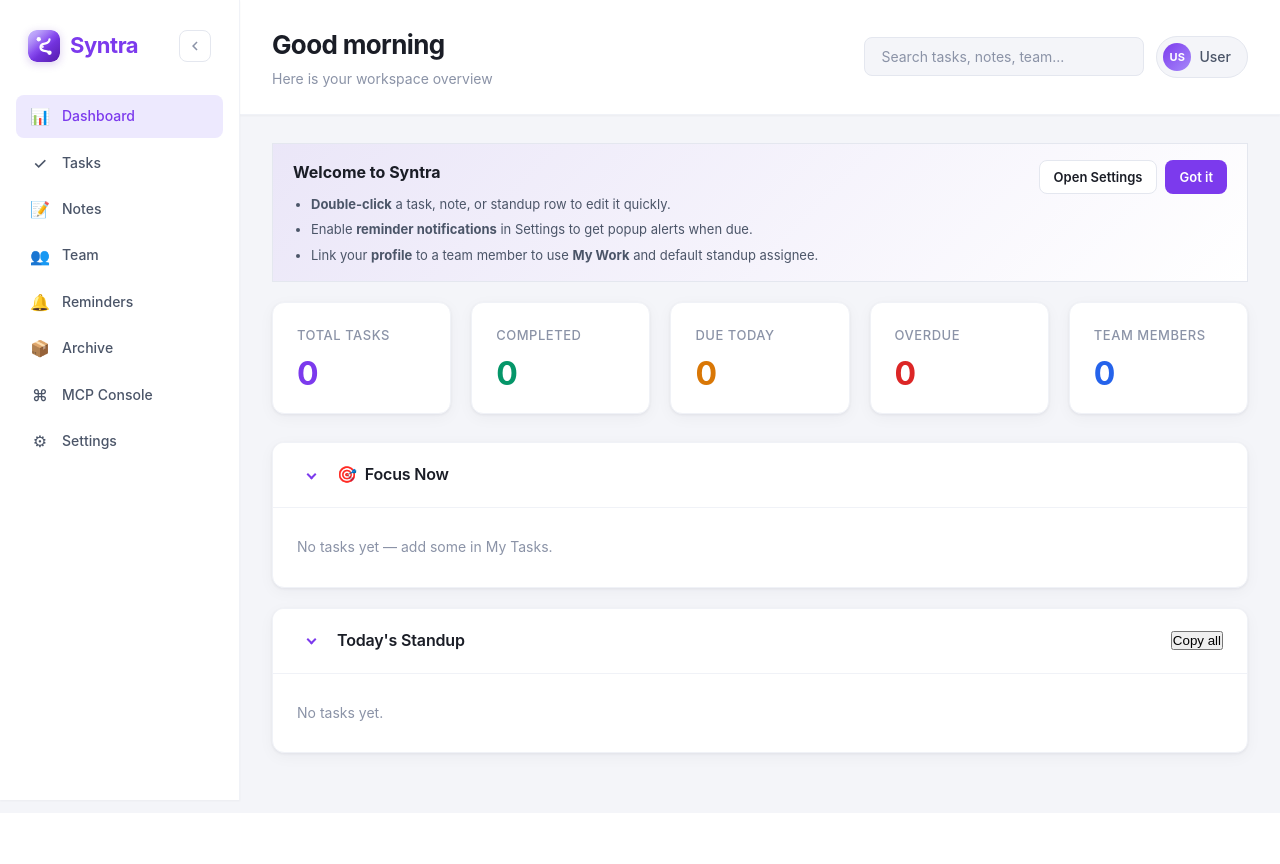
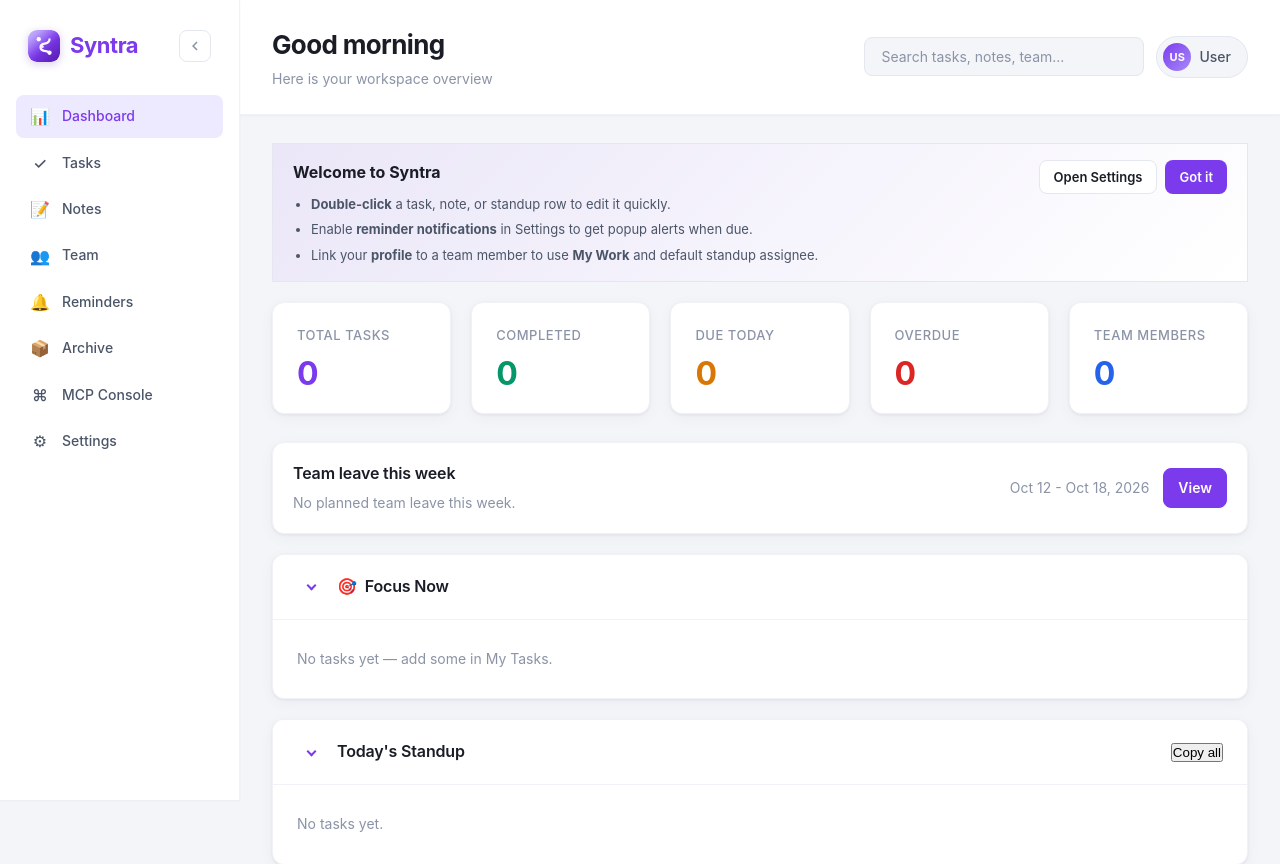
Before and after one commit to umaramad/syntra, a Flask app: page / in a window 1280 px wide. Shown: the top 864 px of the page. Before the commit the page ends 802 px from the top, so only its background shows below. Run offline with Flask 3, Linux system fonts and the light colour scheme; data comes from the database, SQL or seed files in the repository; data that the repository does not hold is empty; some libraries are stand-ins or nearby versions.

Commit message:
Leave plan implemented

```diff
--- a/static/css/style.css
+++ b/static/css/style.css
@@ -380,6 +380,54 @@ body {
   margin-bottom: 1.75rem;
 }
 
+.weekly-leave-overview {
+  display: flex;
+  align-items: center;
+  justify-content: space-between;
+  gap: 1.25rem;
+  padding: 1.125rem 1.25rem;
+  margin-bottom: 1.75rem;
+}
+
+.weekly-leave-overview-main {
+  min-width: 0;
+}
+
+.weekly-leave-overview .section-title {
+  margin: 0 0 0.35rem;
+}
+
+.weekly-leave-summary,
+.weekly-leave-week-label {
+  margin: 0;
+  color: var(--text-muted);
+  font-size: 0.875rem;
+}
+
+.weekly-leave-overview-actions {
+  display: flex;
+  align-items: center;
+  justify-content: flex-end;
+  gap: 0.875rem;
+  flex-shrink: 0;
+}
+
+.weekly-leave-view-btn {
+  padding: 0.5rem 0.875rem;
+  border: 1px solid var(--primary);
+  border-radius: var(--radius-sm);
+  background: var(--primary);
+  color: #fff;
+  font: inherit;
+  font-size: 0.875rem;
+  font-weight: 600;
+  cursor: pointer;
+}
+
+.weekly-leave-view-btn:hover {
+  filter: brightness(1.05);
+}
+
 .stat-card {
   background: var(--surface);
   border: 1px solid var(--border-light);
--- a/static/js/syntra/availability.js
+++ b/static/js/syntra/availability.js
@@ -8,6 +8,7 @@
 
   let menuEl = null;
   let activeConfigBtn = null;
+  let weeklyLeaveTrigger = null;
 
   const viewState = {
     mode: "today", // "today" | "month"
@@ -21,6 +22,32 @@
 
   function todayString() {
     return global.SyntraDateTime.localDateString();
+  }
+
+  function localDateValue(date) {
+    const year = date.getFullYear();
+    const month = String(date.getMonth() + 1).padStart(2, "0");
+    const day = String(date.getDate()).padStart(2, "0");
+    return `${year}-${month}-${day}`;
+  }
+
+  function currentWeekDates(referenceDate = new Date()) {
+    const monday = new Date(referenceDate.getFullYear(), referenceDate.getMonth(), referenceDate.getDate());
+    monday.setDate(monday.getDate() - ((monday.getDay() + 6) % 7));
+    return Array.from({ length: 7 }, (_, offset) => {
+      const date = new Date(monday);
+      date.setDate(monday.getDate() + offset);
+      return localDateValue(date);
+    });
+  }
+
+  function plansForWeek(plans, weekDates) {
+    if (!weekDates || weekDates.length !== 7) return [];
+    const weekStart = weekDates[0];
+    const weekEnd = weekDates[6];
+    return (plans || []).filter(
+      (plan) => plan.start_date <= weekEnd && plan.end_date >= weekStart
+    );
   }
 
   function parseDate(dateStr) {
@@ -78,6 +105,7 @@
 
   async function loadLeavePlans() {
     Syntra.state.leavePlanCache = await Syntra.core.request(Syntra.constants.API.leavePlans);
+    renderWeeklyLeavePreview();
     renderIfVisible();
     return Syntra.state.leavePlanCache;
   }
@@ -203,6 +231,98 @@
       return;
     }
     renderMonth();
+  }
+
+  function formatWeekRange(weekDates) {
+    const start = parseDate(weekDates[0]);
+    const end = parseDate(weekDates[6]);
+    return `${start.toLocaleDateString(undefined, { month: "short", day: "numeric" })} - ${end.toLocaleDateString(undefined, { month: "short", day: "numeric", year: "numeric" })}`;
+  }
+
+  function renderWeeklyLeavePreview() {
+    const weekDates = currentWeekDates();
+    const plans = plansForWeek(Syntra.state.leavePlanCache, weekDates);
+    const weekLabel = formatWeekRange(weekDates);
+    const summary = document.getElementById("weekly-leave-summary");
+    const range = document.getElementById("weekly-leave-week-label");
+
+    if (range) range.textContent = weekLabel;
+    if (summary) {
+      const memberCount = new Set(plans.map((plan) => plan.team_member_id)).size;
+      if (!plans.length) summary.textContent = "No planned team leave this week.";
+      else {
+        const planLabel = plans.length === 1 ? "leave plan" : "leave plans";
+        const memberLabel = memberCount === 1 ? "team member" : "team members";
+        summary.textContent = `${plans.length} ${planLabel} across ${memberCount} ${memberLabel}.`;
+      }
+    }
+
+    const modal = document.getElementById("weekly-leave-modal");
+    if (modal && !modal.hidden) renderWeeklyLeaveModal();
+  }
+
+  function renderWeeklyLeaveModal() {
+    const content = document.getElementById("weekly-leave-modal-content");
+    const range = document.getElementById("weekly-leave-modal-week");
+    if (!content) return;
+
+    const weekDates = currentWeekDates();
+    const plans = plansForWeek(Syntra.state.leavePlanCache, weekDates);
+    if (range) range.textContent = formatWeekRange(weekDates);
+    if (!plans.length) {
+      content.innerHTML = '<p class="weekly-leave-empty">No planned leave this week.</p>';
+      return;
+    }
+
+    const today = todayString();
+    content.innerHTML = `<div class="weekly-leave-days">${weekDates
+      .map((dateStr) => {
+        const dayPlans = onLeaveOn(plans, dateStr);
+        const dayLabel = parseDate(dateStr).toLocaleDateString(undefined, {
+          weekday: "long",
+          month: "short",
+          day: "numeric",
+        });
+        const entries = dayPlans.length
+          ? dayPlans
+              .map((plan) => {
+                const member = findMember(plan.team_member_id);
+                const memberName = plan.member_name || (member && member.name) || "Member";
+                return `<article class="weekly-leave-entry">
+                  <span class="weekly-leave-entry-name">${escapeHtml(memberName)}</span>
+                  <span class="weekly-leave-entry-range">${escapeHtml(formatRange(plan.start_date, plan.end_date))}</span>
+                  ${plan.details ? `<span class="weekly-leave-entry-details">${escapeHtml(plan.details)}</span>` : ""}
+                </article>`;
+              })
+              .join("")
+          : '<p class="weekly-leave-day-empty">No planned leave</p>';
+        return `<section class="weekly-leave-day${dateStr === today ? " is-today" : ""}">
+          <h3 class="weekly-leave-day-title">${escapeHtml(dayLabel)}${dateStr === today ? ' <span class="weekly-leave-today-label">Today</span>' : ""}</h3>
+          <div class="weekly-leave-day-entries">${entries}</div>
+        </section>`;
+      })
+      .join("")}</div>`;
+  }
+
+  function openWeeklyLeaveModal(trigger) {
+    const modal = document.getElementById("weekly-leave-modal");
+    if (!modal) return;
+    weeklyLeaveTrigger = trigger || document.activeElement;
+    renderWeeklyLeaveModal();
+    modal.hidden = false;
+    modal.setAttribute("aria-hidden", "false");
+    document.body.classList.add("modal-open");
+    document.getElementById("weekly-leave-close")?.focus();
+  }
+
+  function closeWeeklyLeaveModal() {
+    const modal = document.getElementById("weekly-leave-modal");
+    if (!modal || modal.hidden) return;
+    modal.hidden = true;
+    modal.setAttribute("aria-hidden", "true");
+    document.body.classList.remove("modal-open");
+    weeklyLeaveTrigger?.focus();
+    weeklyLeaveTrigger = null;
   }
 
   function renderDateLists(dateStr, container) {
@@ -435,8 +555,21 @@
     });
 
     document.addEventListener("keydown", (event) => {
-      if (event.key === "Escape") closeMenu();
+      if (event.key === "Escape") {
+        closeMenu();
+        closeWeeklyLeaveModal();
+      }
     });
+
+    const weeklyLeaveOpen = document.getElementById("weekly-leave-view");
+    const weeklyLeaveModal = document.getElementById("weekly-leave-modal");
+    const weeklyLeaveClose = document.getElementById("weekly-leave-close");
+    weeklyLeaveOpen?.addEventListener("click", () => openWeeklyLeaveModal(weeklyLeaveOpen));
+    weeklyLeaveClose?.addEventListener("click", closeWeeklyLeaveModal);
+    weeklyLeaveModal?.querySelectorAll("[data-weekly-leave-dismiss]").forEach((el) => {
+      el.addEventListener("click", closeWeeklyLeaveModal);
+    });
+    renderWeeklyLeavePreview();
 
     document.querySelectorAll(".team-tab-btn").forEach((btn) => {
       btn.addEventListener("click", () => switchTab(btn.dataset.tab));
@@ -544,8 +677,13 @@
     renderIfVisible,
     openLeaveForm,
     openLeaveList,
+    renderWeeklyLeavePreview,
+    openWeeklyLeaveModal,
+    closeWeeklyLeaveModal,
     onLeaveOn,
     availableOn,
     initialsFor,
+    currentWeekDates,
+    plansForWeek,
   };
 })(window);
--- a/templates/index.html
+++ b/templates/index.html
@@ -118,6 +118,17 @@
             <div class="stat-card">
               <span class="stat-label">Team Members</span>
               <span class="stat-value" id="stat-team-members">0</span>
+            </div>
+          </section>
+
+          <section class="section weekly-leave-overview" aria-labelledby="weekly-leave-title">
+            <div class="weekly-leave-overview-main">
+              <h2 class="section-title" id="weekly-leave-title">Team leave this week</h2>
+              <p class="weekly-leave-summary" id="weekly-leave-summary">Loading planned leave...</p>
+            </div>
+            <div class="weekly-leave-overview-actions">
+              <span class="weekly-leave-week-label" id="weekly-leave-week-label"></span>
+              <button type="button" class="weekly-leave-view-btn" id="weekly-leave-view">View</button>
             </div>
           </section>
 
@@ -622,6 +633,26 @@
     </div>
   </div>
 
+  <div id="weekly-leave-modal" class="weekly-leave-modal" hidden aria-hidden="true">
+    <div class="weekly-leave-backdrop" data-weekly-leave-dismiss></div>
+    <section
+      class="weekly-leave-dialog"
+      role="dialog"
+      aria-modal="true"
+      aria-labelledby="weekly-leave-modal-title"
+      aria-describedby="weekly-leave-modal-week"
+    >
+      <header class="weekly-leave-modal-header">
+        <div>
+          <h2 class="weekly-leave-modal-title" id="weekly-leave-modal-title">Team leave this week</h2>
+          <p class="weekly-leave-modal-week" id="weekly-leave-modal-week"></p>
+        </div>
+        <button type="button" class="weekly-leave-close" id="weekly-leave-close" aria-label="Close weekly leave view">Close</button>
+      </header>
+      <div class="weekly-leave-modal-content" id="weekly-leave-modal-content" aria-live="polite"></div>
+    </section>
+  </div>
+
   <div id="reminder-popup-stack" class="reminder-popup-stack" aria-live="polite"></div>
   <div id="toast" class="toast"></div>
 
```
Also changed, not shown: other parts of static/css/style.css (+157 -0 lines), docs/superpowers/specs/2026-10-15-dashboard-weekly-leave-design.md (added, +36 -0 lines), scripts/smoke_syntra_js.js (+8 -1 lines).
